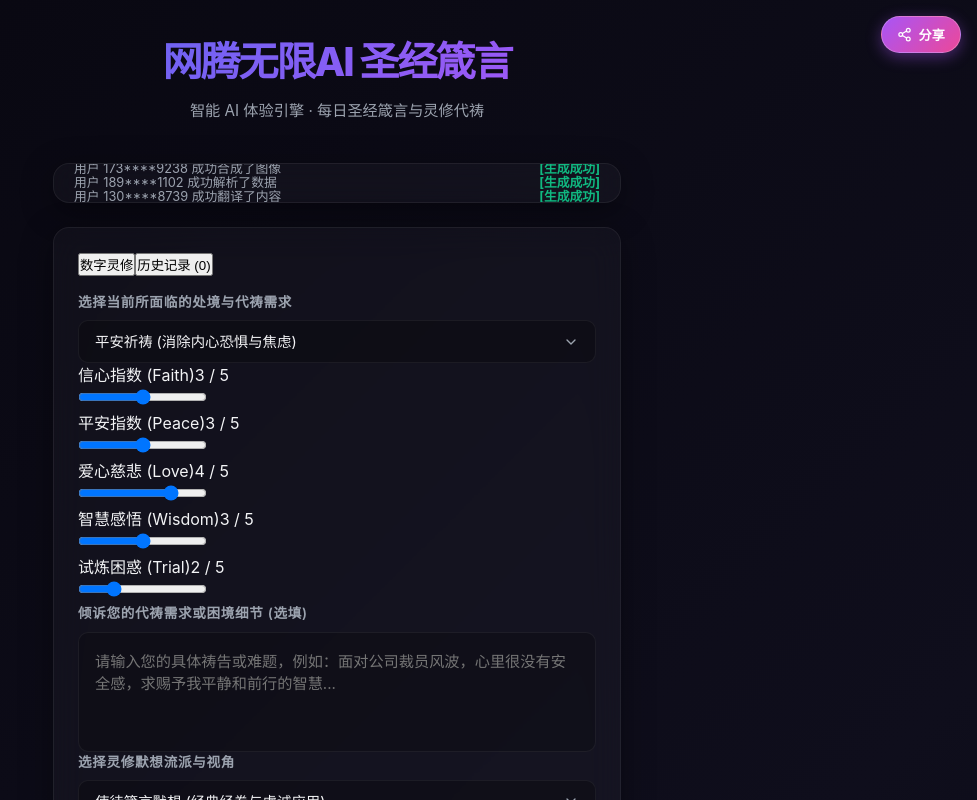
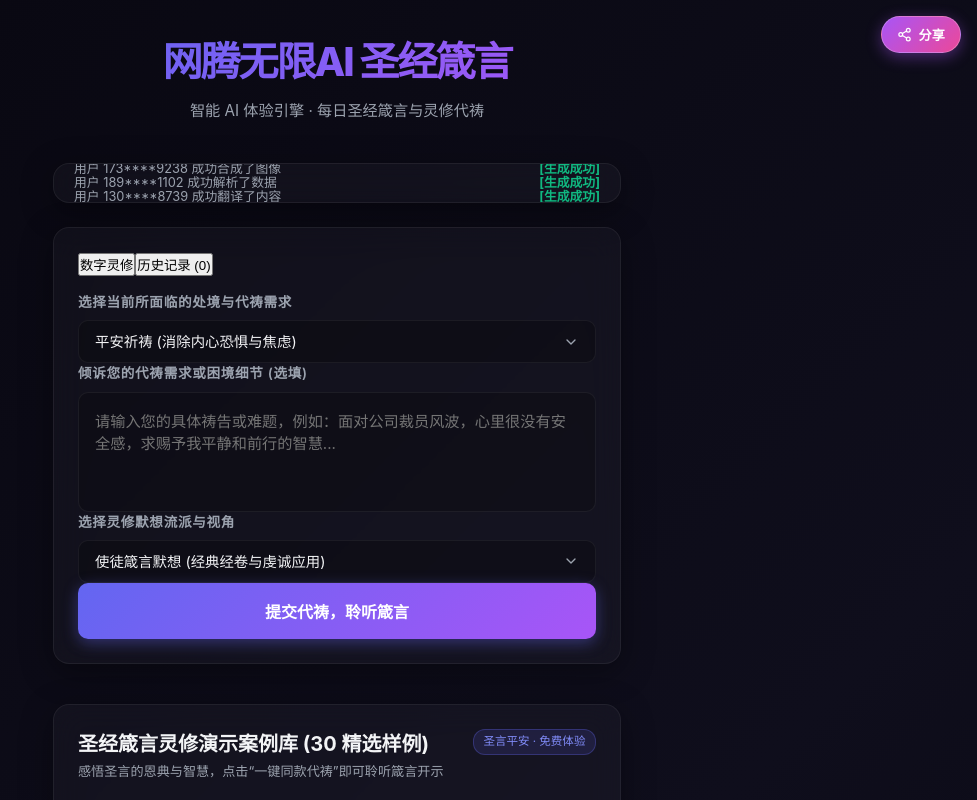
Before and after one commit to WT-Agent/ai-bible, a Vue app: page / in a window 1280 px wide. Shown: the top 800 px of the page, without its empty margins (303-1280 px from the left). Built offline with nearby package versions, Linux system fonts and the light colour scheme.

Commit message:
fix(ai-bible): remove 5-score sliders block and clean up prompt logic

```diff
--- a/src/App.vue
+++ b/src/App.vue
@@ -99,50 +99,6 @@
               <option value="关系和好">关系和好 (家庭、婚姻与人际爱心)</option>
               <option value="财务安息">财务安息 (解除对未来的物质担忧)</option>
             </select>
-          </div>
-
-          <div class="selector-group">
-            <div class="score-sliders">
-              <div class="slider-group-item">
-                <div class="slider-header">
-                  <span class="slider-title">信心指数 (Faith)</span>
-                  <span class="slider-value">{{ userScores.faith }} / 5</span>
-                </div>
-                <input type="range" min="1" max="5" step="1" v-model.number="userScores.faith" class="range-slider" />
-              </div>
-
-              <div class="slider-group-item">
-                <div class="slider-header">
-                  <span class="slider-title">平安指数 (Peace)</span>
-                  <span class="slider-value">{{ userScores.peace }} / 5</span>
-                </div>
-                <input type="range" min="1" max="5" step="1" v-model.number="userScores.peace" class="range-slider" />
-              </div>
-
-              <div class="slider-group-item">
-                <div class="slider-header">
-                  <span class="slider-title">爱心慈悲 (Love)</span>
-                  <span class="slider-value">{{ userScores.love }} / 5</span>
-                </div>
-                <input type="range" min="1" max="5" step="1" v-model.number="userScores.love" class="range-slider" />
-              </div>
-
-              <div class="slider-group-item">
-                <div class="slider-header">
-                  <span class="slider-title">智慧感悟 (Wisdom)</span>
-                  <span class="slider-value">{{ userScores.wisdom }} / 5</span>
-                </div>
-                <input type="range" min="1" max="5" step="1" v-model.number="userScores.wisdom" class="range-slider" />
-              </div>
-
-              <div class="slider-group-item">
-                <div class="slider-header">
-                  <span class="slider-title">试炼困惑 (Trial)</span>
-                  <span class="slider-value">{{ userScores.trial }} / 5</span>
-                </div>
-                <input type="range" min="1" max="5" step="1" v-model.number="userScores.trial" class="range-slider" />
-              </div>
-            </div>
           </div>
 
           <div class="selector-group">
@@ -648,7 +604,7 @@ const handleGenerate = async () => {
   aiScores.value = null;
 
   try {
-    const fullPrompt = `【处境代祷需求】：${inquiryCategory.value}。${userInput.value.trim() ? '细节困惑：' + userInput.value : ''}\n【自我灵性评分】：信心:${userScores.value.faith}, 平安:${userScores.value.peace}, 爱心:${userScores.value.love}, 智慧:${userScores.value.wisdom}, 试炼:${userScores.value.trial}\n【选定流派】：${activeStyle.value}\n${promptTopic.value}`;
+    const fullPrompt = `【处境代祷需求】：${inquiryCategory.value}。${userInput.value.trim() ? '细节困惑：' + userInput.value : ''}\n【选定流派】：${activeStyle.value}\n${promptTopic.value}`;
 
     const response = await fetch(apiEndpoint, {
       method: 'POST',
```
